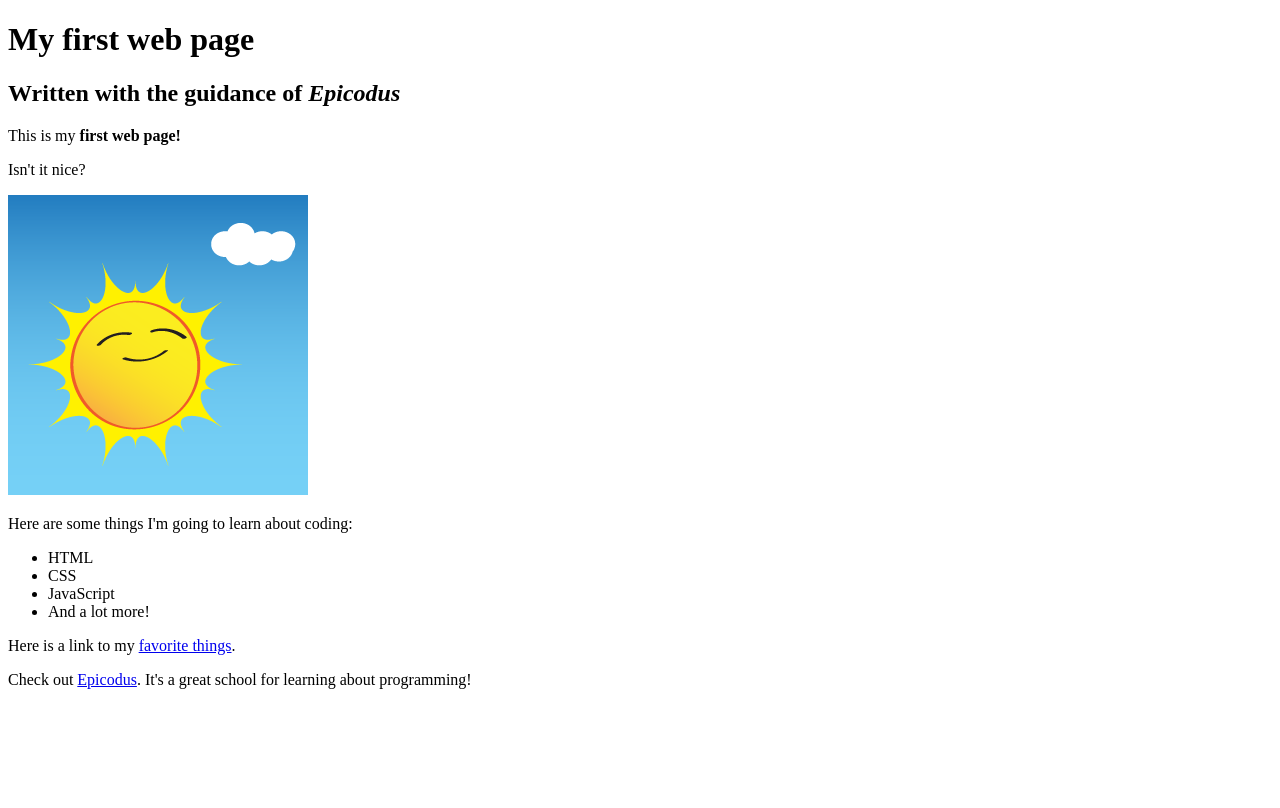
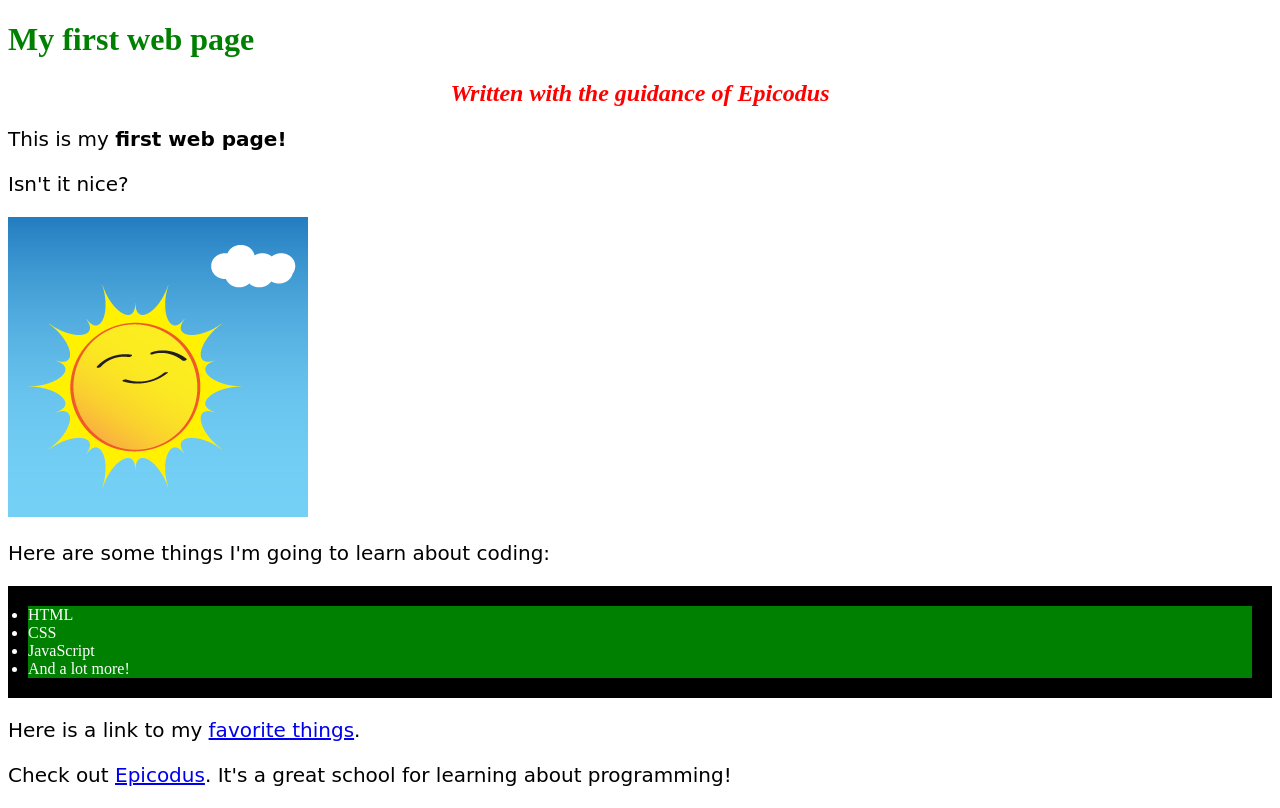
Before and after one commit to ericasummers/my-first-webpage, a plain HTML site: page my-first-webpage.html in a window 1280 px wide. Drawn offline with Linux system fonts and the light colour scheme.

Commit message:
added stylesheet and attached to webpages

```diff
--- /dev/null
+++ b/css/stylesheet.css
@@ -0,0 +1,24 @@
+h1 {
+  font-weight:bold;
+  color: green;
+}
+
+h2 {
+  text-align: center;
+  color: red;
+  font-style: italic;
+}
+
+ul {
+  background-color:black;
+  padding:20px;
+  color: white;
+}
+li {
+  background-color:green;
+}
+p {
+  font-family: cursive;
+  font-size: 20px;
+  line-height: 25px;
+}
--- a/my-first-webpage.html
+++ b/my-first-webpage.html
@@ -1,6 +1,7 @@
 <!DOCTYPE html>
 <html>
   <head>
+    <link href="css/stylesheet.css" rel="stylesheet" type="text/css">
   <title>Web Page #1</title>
   </head>
   <body>
```
Also changed, not shown: ace-the-cat.html (+1 -0 lines), favorite-places.html (added, +29 -0 lines), favorite-things.html (+1 -0 lines).
